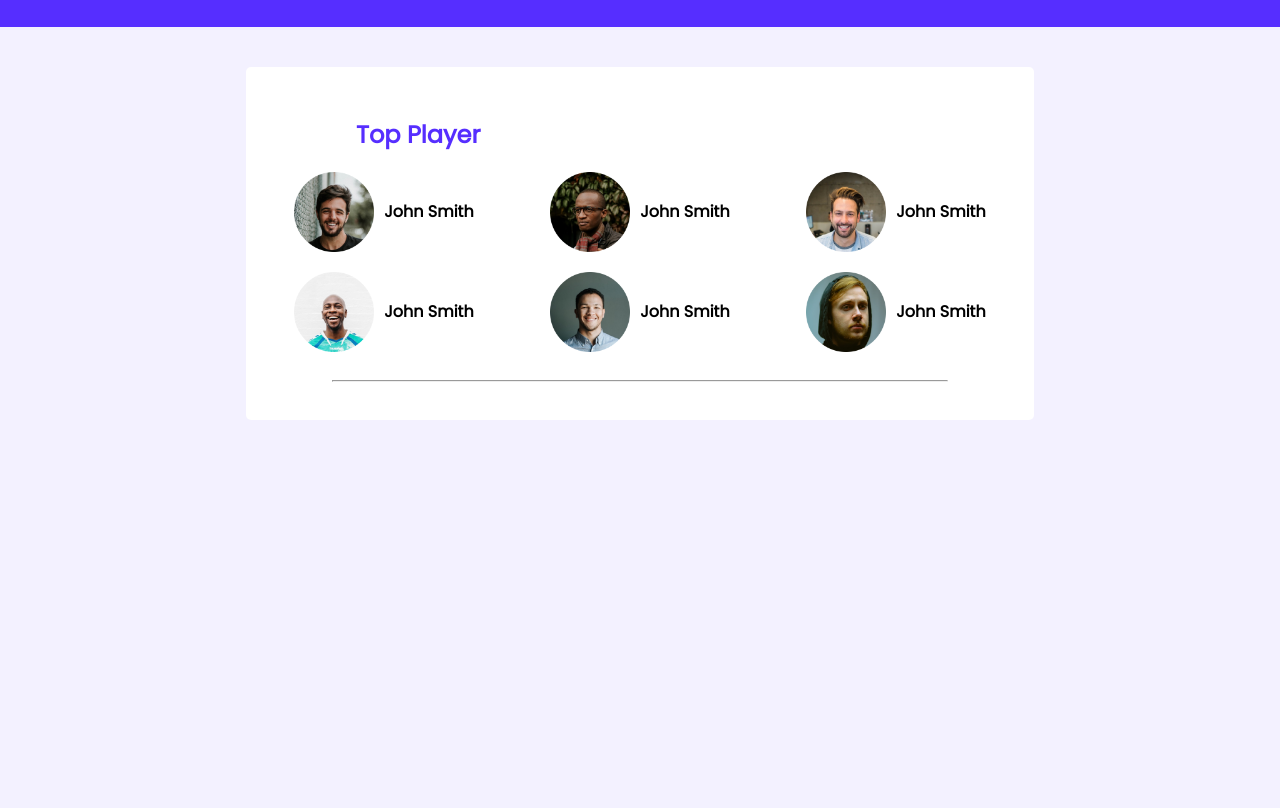
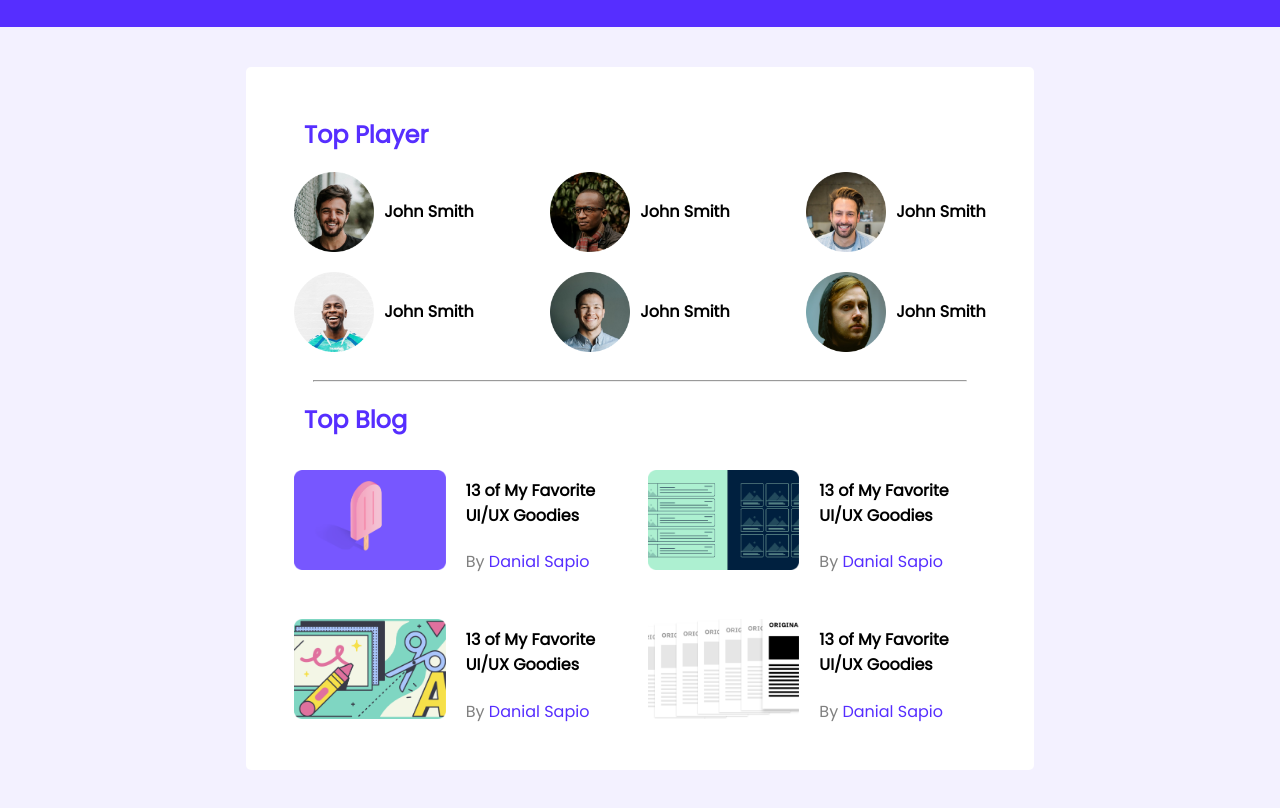
Before and after one commit to mohtadahmed/leader-board-css3, a plain HTML site: page index.html in a window 1280 px wide. Shown: the part 84-892 px from the top of the page. Before the commit the page ends 800 px from the top, so only its background shows below. Drawn offline with Linux system fonts and the light colour scheme.

Commit message:
top blog section added

```diff
--- a/index.html
+++ b/index.html
@@ -35,6 +35,7 @@
     <main>
       <!-- Top Player Section -->
       <section class="top-player-container">
+        <div>
           <h1 class="title">Top Player</h1>
           <div class="palyer-section">
             <div class="player-card">
@@ -62,9 +63,54 @@
               <h4>John Smith</h4>
             </div>
           </div>
+        </div>
+        <!-- Top Player Section -->
         <hr />
+
+        <!-- Top Blog Section -->
+        <h1 class="title">Top Blog</h1>
+        <div class="top-blog-container">
+          <div class="blog-card-section">
+            <div class="blog-card">
+              <div class="blog-img">
+                <img src="images/blogs/blog-1.png" alt="" />
+              </div>
+              <div class="blog-info">
+                <h4>13 of My Favorite UI/UX Goodies</h4>
+                <p>By <span>Danial Sapio</span></p>
+              </div>
+            </div>
+            <div class="blog-card">
+              <div class="blog-img">
+                <img src="images/blogs/blog-2.png" alt="" />
+              </div>
+              <div class="blog-info">
+                <h4>13 of My Favorite UI/UX Goodies</h4>
+                <p>By <span>Danial Sapio</span></p>
+              </div>
+            </div>
+            <div class="blog-card">
+              <div class="blog-img">
+                <img src="images/blogs/blog-3.png" alt="" />
+              </div>
+              <div class="blog-info">
+                <h4>13 of My Favorite UI/UX Goodies</h4>
+                <p>By <span>Danial Sapio</span></p>
+              </div>
+            </div>
+            <div class="blog-card">
+              <div class="blog-img">
+                <img src="images/blogs/blog-4.png" alt="" />
+              </div>
+              <div class="blog-info">
+                <h4>13 of My Favorite UI/UX Goodies</h4>
+                <p>By <span>Danial Sapio</span></p>
+              </div>
+            </div>
+          </div>
+        </div>
+        <!-- Top Blog Section -->
       </section>
-      <!-- Top Player Section -->
     </main>
   </body>
 </html>
--- a/styles/styles.css
+++ b/styles/styles.css
@@ -1,4 +1,4 @@
-body{
+body {
     margin: 0;
     padding: 0;
     font-family: 'Poppins', sans-serif;
@@ -6,61 +6,108 @@ body{
 }
 
 /* Header Section & Navigation Bar CSS */
-nav{
+nav {
     display: flex;
     justify-content: space-around;
     background-color: #562EFF;
     padding: 30px 50px;
 }
-.icon{
+
+.icon {
     display: flex;
     justify-content: center;
     align-items: center;
     color: white;
 }
-.icon img{
+
+.icon img {
     height: 50px;
     margin-right: 20px;
 }
-.links{
+
+.links {
     display: flex;
     justify-content: center;
     align-items: center;
 }
-.links a{
+
+.links a {
     text-decoration: none;
     color: white;
     margin-right: 30px;
 }
+
 /* Header Section & Navigation Bar CSS */
 
 /* Top Player Section CSS */
-.top-player-container{
+.top-player-container {
     width: 60%;
     padding: 30px 10px;
     margin: 40px auto;
     background-color: white;
     border-radius: 5px;
 }
-.title{
-    margin-left: 100px;
+
+.title {
+    padding-left: 2em;
     color: #562EFF;
 }
-.palyer-section{
+
+.palyer-section {
     display: grid;
     grid-template-columns: repeat(3, 1fr);
 }
-.player-card{
+
+.player-card {
     margin-bottom: 20px;
     display: flex;
     justify-content: center;
     align-items: center;
 }
-.player-card img{
+
+.player-card img {
     height: 80px;
     margin-right: 10px;
 }
-hr{
-    width: 80%;
+
+hr {
+    width: 85%;
 }
+
 /* Top Player Section CSS */
+
+/* Top Blog Section CSS */
+.top-blog-container {
+    width: 90%;
+    margin: 0 auto;
+}
+
+.blog-card-section {
+    display: grid;
+    grid-template-columns: repeat(2, 1fr);
+    gap: 1em;
+}
+
+.blog-card {
+    display: flex;
+    justify-content: center;
+    align-items: center;
+}
+
+.blog-img {
+    margin-right: 20px;
+}
+
+.blog-img img {
+    height: 100px;
+}
+
+.blog-info p {
+    color: gray;
+}
+
+.blog-info span {
+    color: #562EFF;
+}
+
+/* Top Blog Section CSS */
```
Lines whose indentation alone changed are shown as unchanged.
